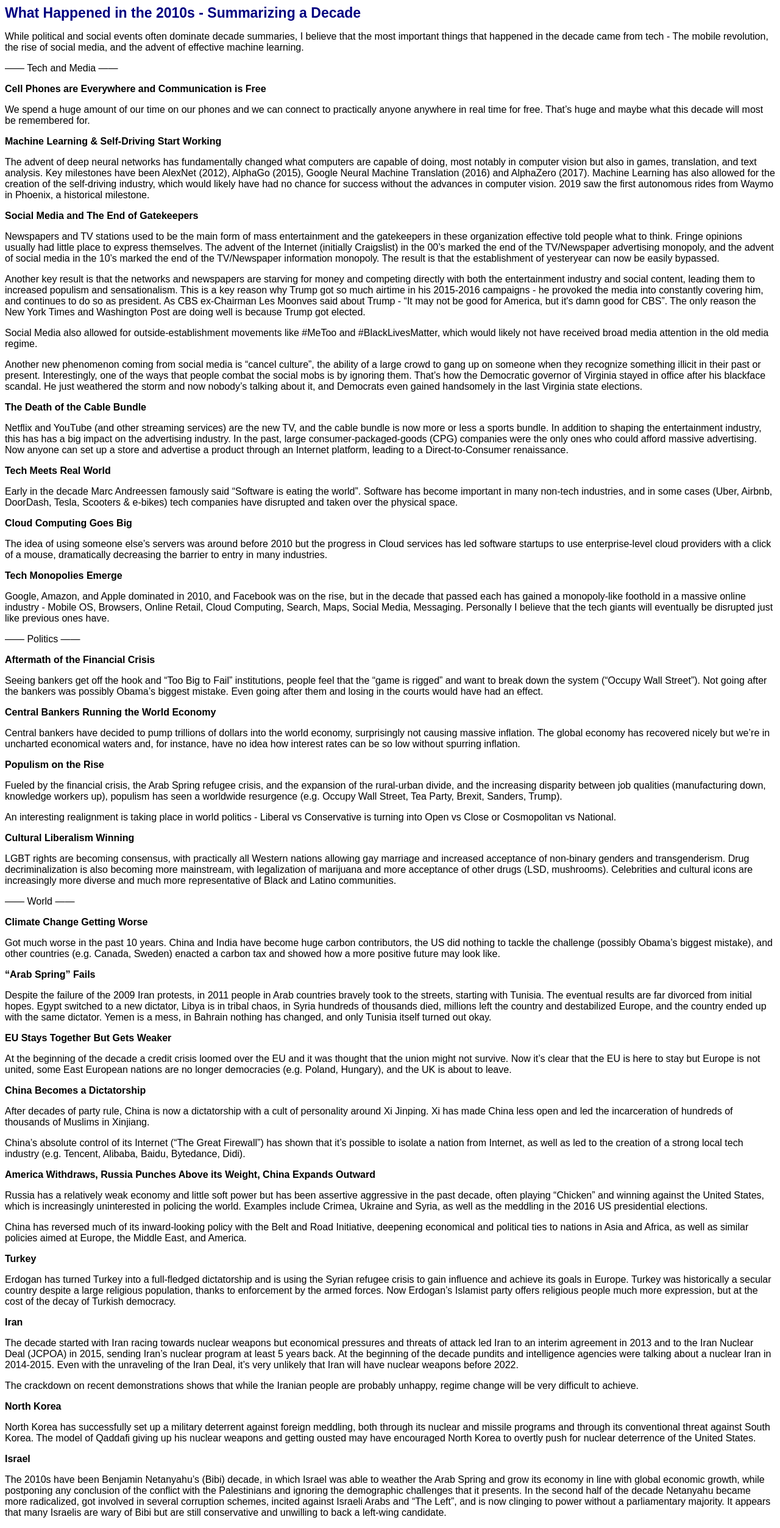
After one commit to linkux/linkux, a Python web app: template src/templates/2010s.html in a window 1280 px wide. The commit adds this page. Shown: the whole page at 61% size. Run offline with Jinja, Linux system fonts and the light colour scheme; the template is opened without the code that fills it, so the values that code supplies are empty.

Commit message:
2010s content

```diff
--- /dev/null
+++ b/src/templates/2010s.html
@@ -0,0 +1,64 @@
+<!DOCTYPE html>
+<meta charset=utf-8>
+<html lang="en-US">
+
+<html>
+    <head>
+        <title>Ran Reichman's Website - What Happened in the 2010s</title>
+        <link rel="stylesheet" href="static/style.css">
+    </head>
+    <body>
+        <h3>What Happened in the 2010s - Summarizing a Decade</h3>
+        <p>While political and social events often dominate decade summaries, I believe that the most important things that happened in the decade came from tech - The mobile revolution, the rise of social media, and the advent of effective machine learning.</p>
+        <p>—— Tech and Media ——</p>
+        <p><b>Cell Phones are Everywhere and Communication is Free</b></p>
+        <p>We spend a huge amount of our time on our phones and we can connect to practically anyone anywhere in real time for free. That’s huge and maybe what this decade will most be remembered for.</p>
+        <p><b>Machine Learning & Self-Driving Start Working</b></p>
+        <p>The advent of deep neural networks has fundamentally changed what computers are capable of doing, most notably in computer vision but also in games, translation, and text analysis. Key milestones have been AlexNet (2012), AlphaGo (2015), Google Neural Machine Translation (2016) and AlphaZero (2017). Machine Learning has also allowed for the creation of the self-driving industry, which would likely have had no chance for success without the advances in computer vision. 2019 saw the first autonomous rides from Waymo in Phoenix, a historical milestone.</p>
+        <p><b>Social Media and The End of Gatekeepers</b></p>
+        <p>Newspapers and TV stations used to be the main form of mass entertainment and the gatekeepers in these organization effective told people what to think. Fringe opinions usually had little place to express themselves. The advent of the Internet (initially Craigslist) in the 00’s marked the end of the TV/Newspaper advertising monopoly, and the advent of social media in the 10’s marked the end of the TV/Newspaper information monopoly. The result is that the establishment of yesteryear can now be easily bypassed.</p>
+        <p>Another key result is that the networks and newspapers are starving for money and competing directly with both the entertainment industry and social content, leading them to increased populism and sensationalism. This is a key reason why Trump got so much airtime in his 2015-2016 campaigns - he provoked the media into constantly covering him, and continues to do so as president. As CBS ex-Chairman Les Moonves said about Trump - “It may not be good for America, but it's damn good for CBS”. The only reason the New York Times and Washington Post are doing well is because Trump got elected.</p>
+        <p>Social Media also allowed for outside-establishment movements like #MeToo and #BlackLivesMatter, which would likely not have received broad media attention in the old media regime.</p>
+        <p>Another new phenomenon coming from social media is “cancel culture”, the ability of a large crowd to gang up on someone when they recognize something illicit in their past or present. Interestingly, one of the ways that people combat the social mobs is by ignoring them. That’s how the Democratic governor of Virginia stayed in office after his blackface scandal. He just weathered the storm and now nobody’s talking about it, and Democrats even gained handsomely in the last Virginia state elections.</p>
+        <p><b>The Death of the Cable Bundle</b></p>
+        <p>Netflix and YouTube (and other streaming services) are the new TV, and the cable bundle is now more or less a sports bundle. In addition to shaping the entertainment industry, this has has a big impact on the advertising industry. In the past, large consumer-packaged-goods (CPG) companies were the only ones who could afford massive advertising. Now anyone can set up a store and advertise a product through an Internet platform, leading to a Direct-to-Consumer renaissance.</p>
+        <p><b>Tech Meets Real World</b></p>
+        <p>Early in the decade Marc Andreessen famously said “Software is eating the world”. Software has become important in many non-tech industries, and in some cases (Uber, Airbnb, DoorDash, Tesla, Scooters & e-bikes) tech companies have disrupted and taken over the physical space.</p>
+        <p><b>Cloud Computing Goes Big</b></p>
+        <p>The idea of using someone else’s servers was around before 2010 but the progress in Cloud services has led software startups to use enterprise-level cloud providers with a click of a mouse, dramatically decreasing the barrier to entry in many industries.</p>
+        <p><b>Tech Monopolies Emerge</b></p>
+        <p>Google, Amazon, and Apple dominated in 2010, and Facebook was on the rise, but in the decade that passed each has gained a monopoly-like foothold in a massive online industry - Mobile OS, Browsers, Online Retail, Cloud Computing, Search, Maps, Social Media, Messaging. Personally I believe that the tech giants will eventually be disrupted just like previous ones have.</p>
+        <p>—— Politics ——</p>
+        <p><b>Aftermath of the Financial Crisis</b></p>
+        <p>Seeing bankers get off the hook and “Too Big to Fail” institutions, people feel that the “game is rigged” and want to break down the system (“Occupy Wall Street”). Not going after the bankers was possibly Obama’s biggest mistake. Even going after them and losing in the courts would have had an effect.</p>
+        <p><b>Central Bankers Running the World Economy</b></p>
+        <p>Central bankers have decided to pump trillions of dollars into the world economy, surprisingly not causing massive inflation. The global economy has recovered nicely but we’re in uncharted economical waters and, for instance, have no idea how interest rates can be so low without spurring inflation.</p>
+        <p><b>Populism on the Rise</b></p>
+        <p>Fueled by the financial crisis, the Arab Spring refugee crisis, and the expansion of the rural-urban divide, and the increasing disparity between job qualities (manufacturing down, knowledge workers up), populism has seen a worldwide resurgence (e.g. Occupy Wall Street, Tea Party, Brexit, Sanders, Trump).</p>
+        <p>An interesting realignment is taking place in world politics - Liberal vs Conservative is turning into Open vs Close or Cosmopolitan vs National.</p>
+        <p><b>Cultural Liberalism Winning</b></p>
+        <p>LGBT rights are becoming consensus, with practically all Western nations allowing gay marriage and increased acceptance of non-binary genders and transgenderism. Drug decriminalization is also becoming more mainstream, with legalization of marijuana and more acceptance of other drugs (LSD, mushrooms). Celebrities and cultural icons are increasingly more diverse and much more representative of Black and Latino communities.</p>
+        <p>—— World ——</p>
+        <p><b>Climate Change Getting Worse</b></p>
+        <p>Got much worse in the past 10 years. China and India have become huge carbon contributors, the US did nothing to tackle the challenge (possibly Obama’s biggest mistake), and other countries (e.g. Canada, Sweden) enacted a carbon tax and showed how a more positive future may look like.</p>
+        <p><b>“Arab Spring” Fails</b></p>
+        <p>Despite the failure of the 2009 Iran protests, in 2011 people in Arab countries bravely took to the streets, starting with Tunisia. The eventual results are far divorced from initial hopes. Egypt switched to a new dictator, Libya is in tribal chaos, in Syria hundreds of thousands died, millions left the country and destabilized Europe, and the country ended up with the same dictator. Yemen is a mess, in Bahrain nothing has changed, and only Tunisia itself turned out okay.</p>
+        <p><b>EU Stays Together But Gets Weaker</b></p>
+        <p>At the beginning of the decade a credit crisis loomed over the EU and it was thought that the union might not survive. Now it’s clear that the EU is here to stay but Europe is not united, some East European nations are no longer democracies (e.g. Poland, Hungary), and the UK is about to leave.</p>
+        <p><b>China Becomes a Dictatorship</b></p>
+        <p>After decades of party rule, China is now a dictatorship with a cult of personality around Xi Jinping. Xi has made China less open and led the incarceration of hundreds of thousands of Muslims in Xinjiang.</p>
+        <p>China’s absolute control of its Internet (“The Great Firewall”) has shown that it’s possible to isolate a nation from Internet, as well as led to the creation of a strong local tech industry (e.g. Tencent, Alibaba, Baidu, Bytedance, Didi).</p>
+        <p><b>America Withdraws, Russia Punches Above its Weight, China Expands Outward</b></p>
+        <p>Russia has a relatively weak economy and little soft power but has been assertive aggressive in the past decade, often playing “Chicken” and winning against the United States, which is increasingly uninterested in policing the world. Examples include Crimea, Ukraine and Syria, as well as the meddling in the 2016 US presidential elections.</p>
+        <p>China has reversed much of its inward-looking policy with the Belt and Road Initiative, deepening economical and political ties to nations in Asia and Africa, as well as similar policies aimed at Europe, the Middle East, and America.</p>
+        <p><b>Turkey</b></p>
+        <p>Erdogan has turned Turkey into a full-fledged dictatorship and is using the Syrian refugee crisis to gain influence and achieve its goals in Europe. Turkey was historically a secular country despite a large religious population, thanks to enforcement by the armed forces. Now Erdogan’s Islamist party offers religious people much more expression, but at the cost of the decay of Turkish democracy.</p>
+        <p><b>Iran</b></p>
+        <p>The decade started with Iran racing towards nuclear weapons but economical pressures and threats of attack led Iran to an interim agreement in 2013 and to the Iran Nuclear Deal (JCPOA) in 2015, sending Iran’s nuclear program at least 5 years back. At the beginning of the decade pundits and intelligence agencies were talking about a nuclear Iran in 2014-2015. Even with the unraveling of the Iran Deal, it’s very unlikely that Iran will have nuclear weapons before 2022.</p>
+        <p>The crackdown on recent demonstrations shows that while the Iranian people are probably unhappy, regime change will be very difficult to achieve.</p>
+        <p><b>North Korea</b></p>
+        <p>North Korea has successfully set up a military deterrent against foreign meddling, both through its nuclear and missile programs and through its conventional threat against South Korea. The model of Qaddafi giving up his nuclear weapons and getting ousted may have encouraged North Korea to overtly push for nuclear deterrence of the United States.</p>
+        <p><b>Israel</b></p>
+        <p>The 2010s have been Benjamin Netanyahu’s (Bibi) decade, in which Israel was able to weather the Arab Spring and grow its economy in line with global economic growth, while postponing any conclusion of the conflict with the Palestinians and ignoring the demographic challenges that it presents. In the second half of the decade Netanyahu became more radicalized, got involved in several corruption schemes, incited against Israeli Arabs and “The Left”, and is now clinging to power without a parliamentary majority. It appears that many Israelis are wary of Bibi but are still conservative and unwilling to back a left-wing candidate.</p>
+    </body>
+</html>
--- a/src/templates/test.html
+++ b/src/templates/test.html
@@ -14,8 +14,8 @@
         <script src="static/post.js"></script>
         <script>
             json_for_post = {
-            "link": "https://www.nytimes.com/interactive/2019/12/27/opinion/sunday/twitter-social-media.html",
-            "content": "Twitter Made Us Better"
+            "link": "https://www.economist.com/the-world-in/2019/12/25/the-decade-of-the-young-old-begins",
+            "content": "The decade of the “young old” begins"
             };
             post_data(json_for_post);
         </script>
```
Also changed, not shown: src/data/interesting_data.json (+42 -0 lines).
